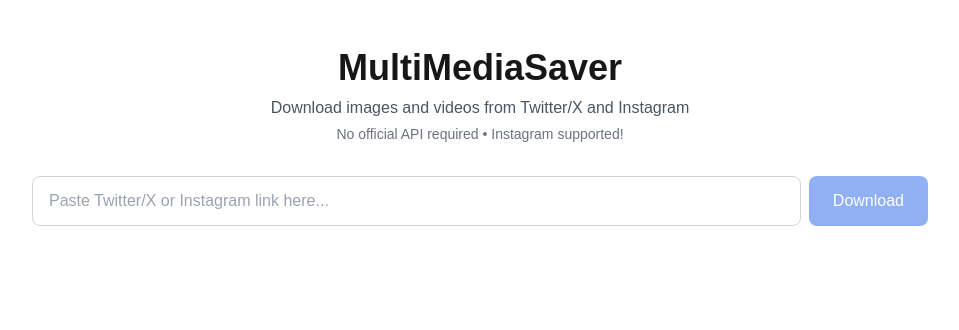
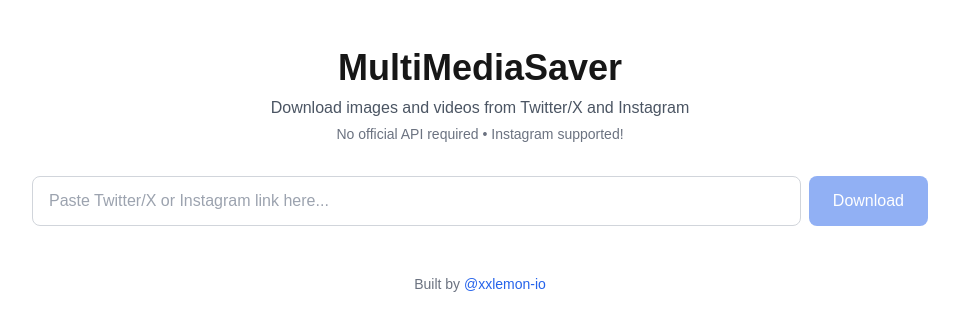
Before and after one commit to xxlemon-io/MultiMediaSaver, a Next.js app: page / in a window 1280 px wide. Shown: the top 330 px of the page, without its empty margins (160-1119 px from the left). Built offline with nearby package versions, Linux system fonts and the light colour scheme.

Commit message:
Add credits section to README and footer to main page: acknowledge the creator @xxlemon-io

```diff
--- a/app/page.tsx
+++ b/app/page.tsx
@@ -202,6 +202,17 @@
           </div>
         )}
       </div>
+      <footer className="mt-12 text-center text-sm text-gray-500 dark:text-gray-400">
+        Built by{" "}
+        <a
+          href="https://github.com/xxlemon-io"
+          target="_blank"
+          rel="noopener noreferrer"
+          className="text-blue-600 dark:text-blue-400 hover:underline"
+        >
+          @xxlemon-io
+        </a>
+      </footer>
     </main>
   );
 }
```
Also changed, not shown: 1 other file (tests, documents, lock files or other folders).
